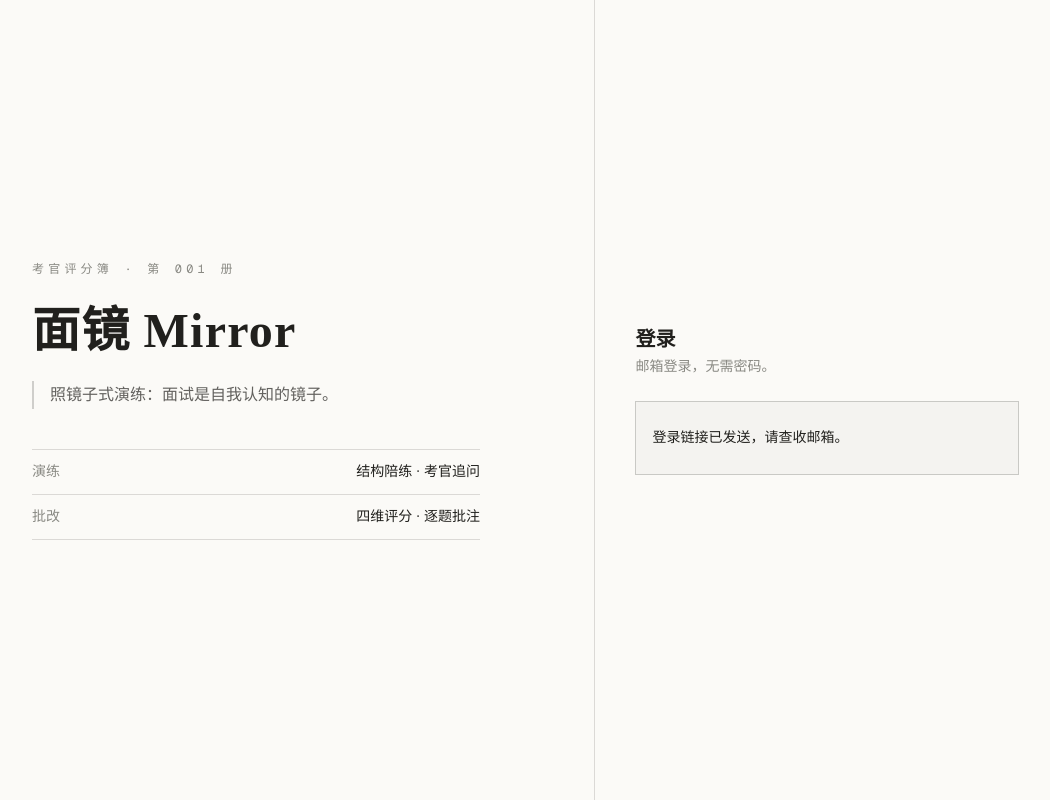
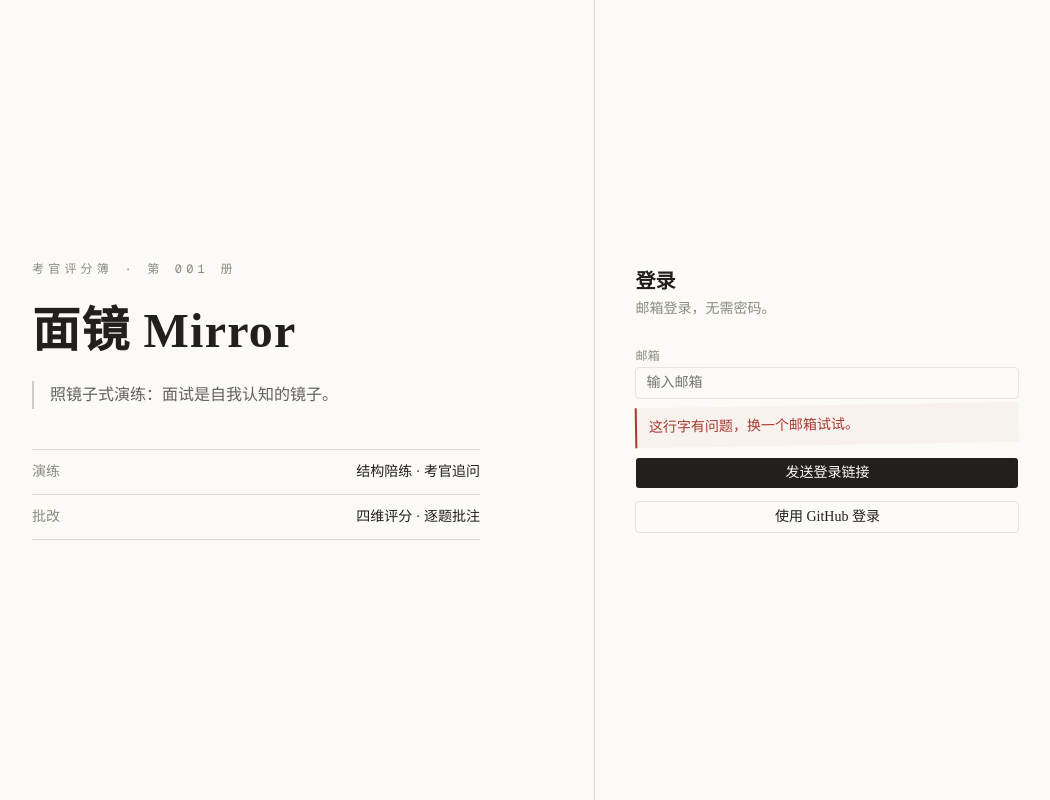
Before and after one commit to haibian2604-del/interview-ai, a Next.js app: page /login in a window 1280 px wide. Both pictures are taken after a click on the button "发送登录链接". Shown: the whole page, without its empty margins (72-1122 px from the left). Built offline with nearby package versions, Linux system fonts and the light colour scheme; no server answers.

Commit message:
fix(auth): surface auth failures with printed-annotation error states

```diff
--- a/app/auth/callback/route.ts
+++ b/app/auth/callback/route.ts
@@ -4,9 +4,19 @@ import { createSupabaseServerClient } from "@/lib/supabase/server";
 export async function GET(request: Request) {
   const { searchParams, origin } = new URL(request.url);
   const code = searchParams.get("code");
+  // OAuth 拒绝授权时 Supabase 回跳携带 error 参数，转为登录页错误态
+  if (searchParams.get("error")) {
+    return NextResponse.redirect(`${origin}/login?error=auth`);
+  }
   if (code) {
     const supabase = await createSupabaseServerClient();
-    await supabase.auth.exchangeCodeForSession(code);
+    try {
+      const { error } = await supabase.auth.exchangeCodeForSession(code);
+      // 无效/过期 code（supabase-js 返回 error 而非抛出）：不 500，回登录页带错误键
+      if (error) return NextResponse.redirect(`${origin}/login?error=auth`);
+    } catch {
+      return NextResponse.redirect(`${origin}/login?error=auth`);
+    }
   }
   return NextResponse.redirect(`${origin}/dashboard`);
 }
--- a/app/login/page.tsx
+++ b/app/login/page.tsx
@@ -1,21 +1,42 @@
 "use client";
 
-import { useState } from "react";
+import { Suspense, useState } from "react";
+import { useSearchParams } from "next/navigation";
 import { Button } from "@/components/ui/button";
 import { Input } from "@/components/ui/input";
 import { createSupabaseBrowserClient } from "@/lib/supabase/client";
 import { COPY } from "@/lib/copy";
 
-export default function LoginPage() {
+// 印刷语义错误批注：红墨 #a63a2f 仅用于错误/批改时刻
+function ErrorAnnotation({ text }: { text: string }) {
+  return (
+    <p
+      role="alert"
+      className="-rotate-1 border-l-2 border-ink-red bg-ink-red/[0.04] px-3 py-2 text-sm leading-6 text-ink-red"
+    >
+      {text}
+    </p>
+  );
+}
+
+function LoginCover() {
   const supabase = createSupabaseBrowserClient();
+  const searchParams = useSearchParams();
   const [email, setEmail] = useState("");
   const [sent, setSent] = useState(false);
+  const [emailError, setEmailError] = useState(false);
+  const hasAuthError = searchParams.get("error") === "auth";
 
   async function sendMagicLink() {
-    await supabase.auth.signInWithOtp({
+    setEmailError(false);
+    const { error } = await supabase.auth.signInWithOtp({
       email,
       options: { emailRedirectTo: `${location.origin}/auth/callback` },
     });
+    if (error) {
+      setEmailError(true);
+      return;
+    }
     setSent(true);
   }
 
@@ -26,6 +47,7 @@ export default function LoginPage() {
     });
   }
 
+  // 印刷语义错误批注：红墨 #a63a2f 仅用于错误/批改时刻
   return (
     <main className="min-h-screen bg-paper text-ink">
       <div className="mx-auto grid min-h-screen w-full max-w-6xl grid-cols-1 lg:grid-cols-[1.1fr_1fr]">
@@ -62,13 +84,14 @@ export default function LoginPage() {
               {COPY.login.formTitle}
             </h2>
             <p className="mt-1 text-sm text-pencil">{COPY.login.formHint}</p>
-            <div className="mt-6">
+            <div className="mt-6 space-y-3">
+              {hasAuthError && <ErrorAnnotation text={COPY.login.authError} />}
               {sent ? (
                 <p className="border border-ink/20 bg-ink/[0.03] px-4 py-6 text-sm leading-6">
                   {COPY.login.sent}
                 </p>
               ) : (
-                <div className="space-y-3">
+                <>
                   <div className="space-y-1.5">
                     <label
                       htmlFor="login-email"
@@ -84,21 +107,28 @@ export default function LoginPage() {
                       onChange={(e) => setEmail(e.target.value)}
                       className="focus-visible:border-ink-blue focus-visible:ring-ink-blue/25"
                     />
+                    {emailError && (
+                      <ErrorAnnotation text={COPY.login.emailError} />
+                    )}
                   </div>
                   <Button
                     className="w-full"
-                    onClick={() => void sendMagicLink()}
+                    onClick={() => {
+                      void sendMagicLink().catch(() => setEmailError(true));
+                    }}
                   >
                     {COPY.login.magicLink}
                   </Button>
                   <Button
                     variant="outline"
                     className="w-full"
-                    onClick={() => void signInWithGitHub()}
+                    onClick={() => {
+                      void signInWithGitHub();
+                    }}
                   >
                     {COPY.login.github}
                   </Button>
-                </div>
+                </>
               )}
             </div>
           </div>
@@ -107,3 +137,11 @@ export default function LoginPage() {
     </main>
   );
 }
+
+export default function LoginPage() {
+  return (
+    <Suspense fallback={<main className="min-h-screen bg-paper" />}>
+      <LoginCover />
+    </Suspense>
+  );
+}
--- a/lib/copy.ts
+++ b/lib/copy.ts
@@ -15,5 +15,7 @@ export const COPY = {
     magicLink: "发送登录链接",
     github: "使用 GitHub 登录",
     sent: "登录链接已发送，请查收邮箱。",
+    emailError: "这行字有问题，换一个邮箱试试。",
+    authError: "登录没有完成，请回卷重试。",
   },
 } as const;
```
